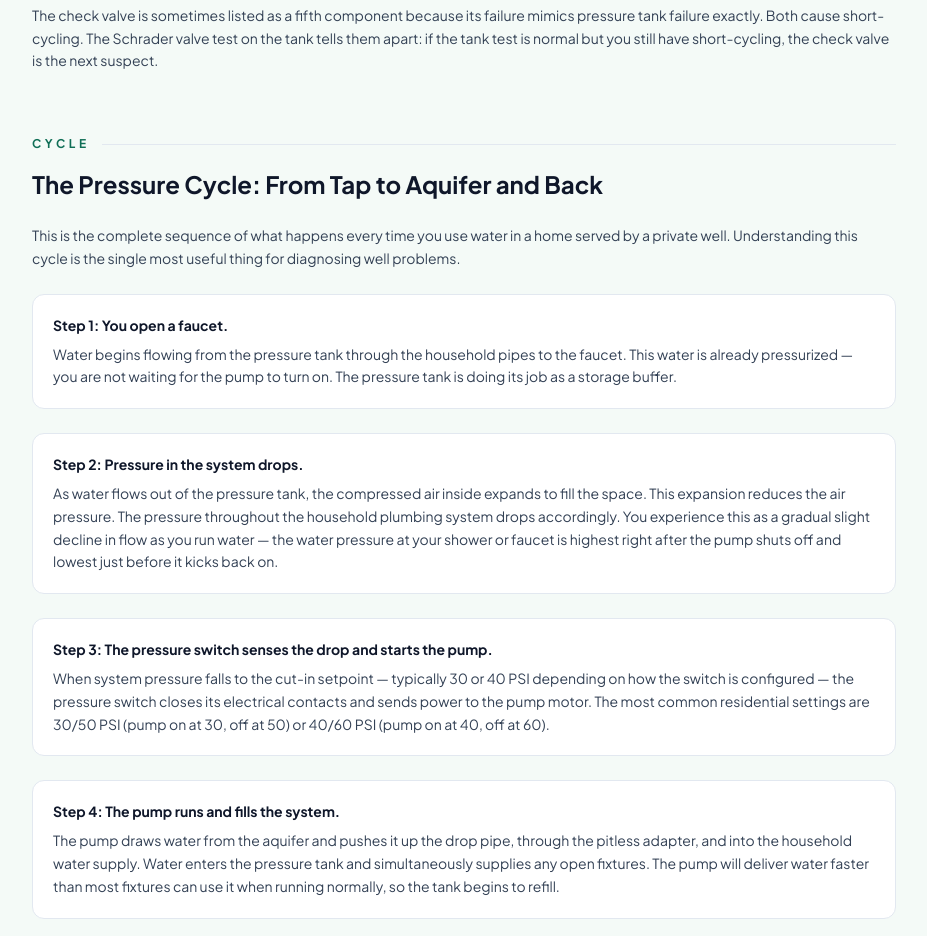
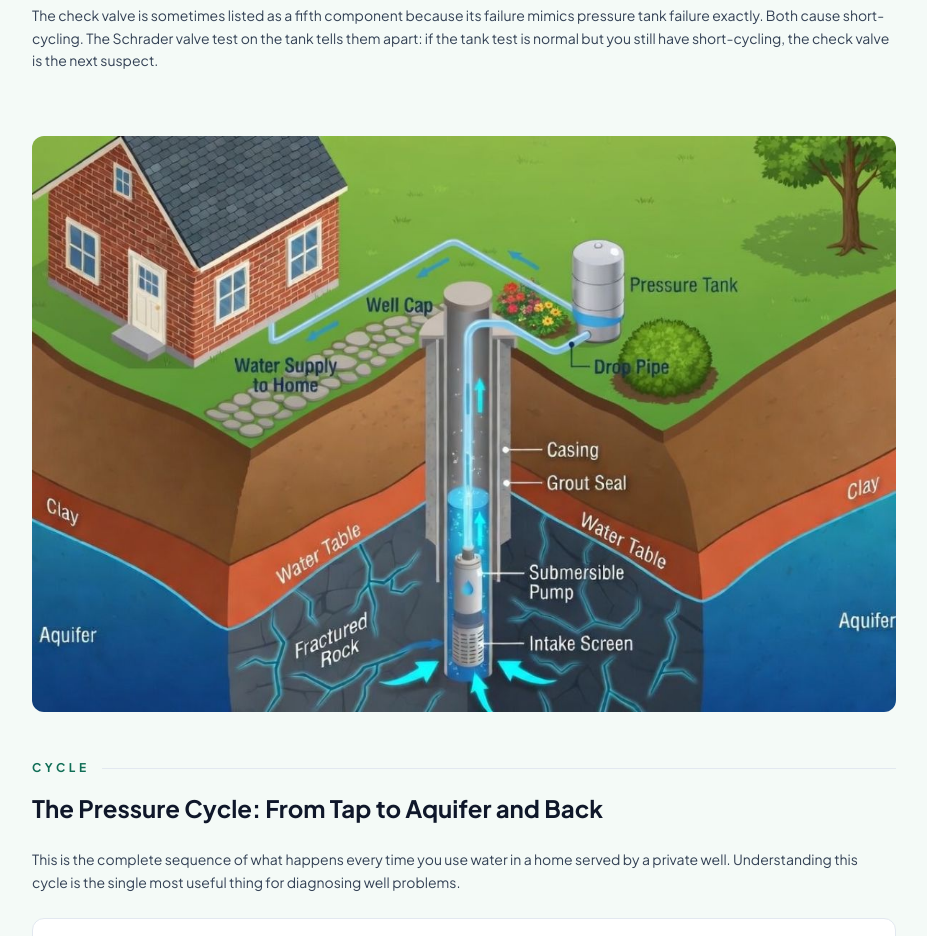
Before and after one commit to thebasementguide2026/thewell.guide-, a Next.js app: page /guides/how-well-pump-works in a window 1280 px wide. Shown: the part 1820-2756 px from the top of the page, without its empty margins (176-1103 px from the left). Built offline with nearby package versions, Linux system fonts and the light colour scheme.

Commit message:
Embed howwellworks.jpg above Pressure Cycle section

```diff
--- a/app/guides/how-well-pump-works/page.tsx
+++ b/app/guides/how-well-pump-works/page.tsx
@@ -235,6 +235,17 @@ export default function HowWellPumpWorks() {
             </table>
           </div>
           <p className='text-slate-700 leading-relaxed text-sm'>The check valve is sometimes listed as a fifth component because its failure mimics pressure tank failure exactly. Both cause short-cycling. The Schrader valve test on the tank tells them apart: if the tank test is normal but you still have short-cycling, the check valve is the next suspect.</p>
+        </div>
+
+        {/* Pressure Cycle Image */}
+        <div className='mb-12 rounded-xl overflow-hidden'>
+          <Image
+            src='/howwellworks.jpg'
+            alt='Diagram showing how a well pump system works'
+            width={1200}
+            height={630}
+            className='w-full h-auto'
+          />
         </div>
 
         {/* The Pressure Cycle */}
```
